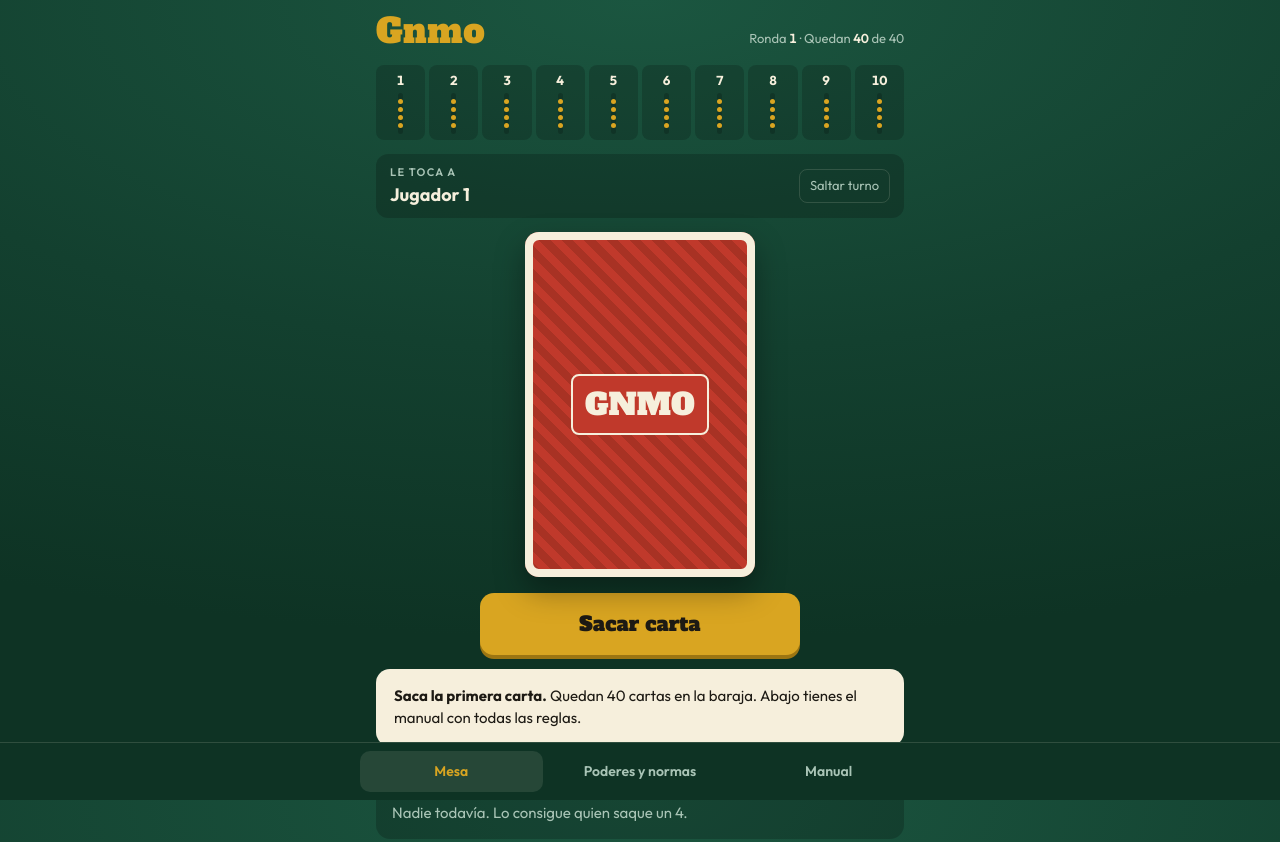
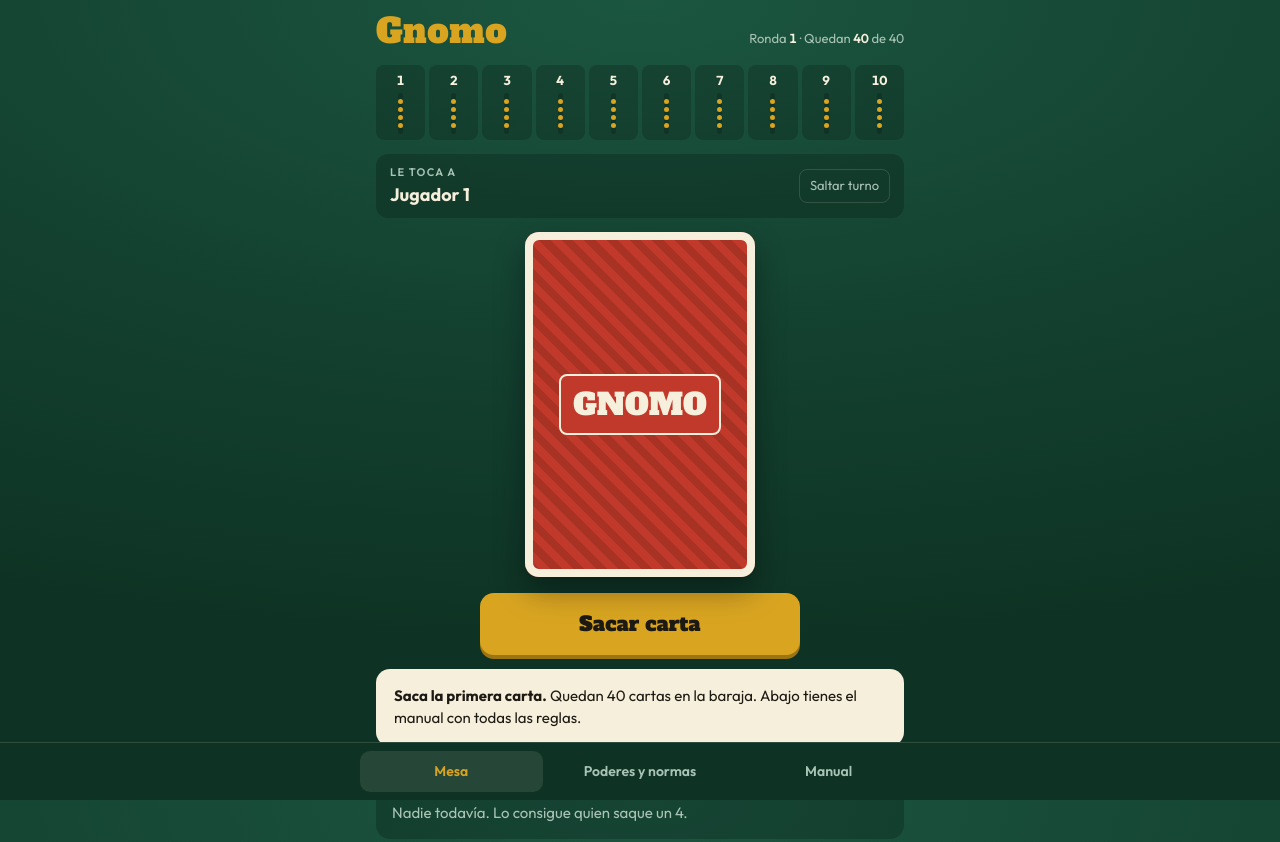
Before and after one commit to ainaracastillon/Gnomo, a plain HTML site: page index.html in a window 1280 px wide. Shown: the top 842 px of the page. Drawn offline with Linux system fonts and the light colour scheme.

Commit message:
Renombrar el juego a Gnomo
Co-Authored-By: Claude Opus 5.5 <noreply@anthropic.com>
Claude-Session: https://claude.ai/code/session_011rdakiV4cwmcJwspoS2skP

```diff
--- a/index.html
+++ b/index.html
@@ -4,7 +4,7 @@
 <meta charset="utf-8">
 <meta name="viewport" content="width=device-width, initial-scale=1, viewport-fit=cover">
 <meta name="theme-color" content="#0e3324">
-<title>Gnmo</title>
+<title>Gnomo</title>
 <link rel="preconnect" href="https://fonts.googleapis.com">
 <link rel="stylesheet" href="https://fonts.googleapis.com/css2?family=Alfa+Slab+One&family=Outfit:wght@400;500;600;700&display=swap">
 <style>
@@ -50,7 +50,7 @@ h2{font-family:var(--display);font-weight:400;font-size:20px;margin:0;color:var(
   background:var(--cream);color:var(--ink);box-shadow:0 14px 30px rgba(0,0,0,.35),inset 0 0 0 6px var(--cream),inset 0 0 0 8px var(--suit,var(--red));
   display:flex;align-items:center;justify-content:center;transition:transform .35s}
 .card.back{background:repeating-linear-gradient(45deg,var(--red) 0 8px,#a83224 8px 16px);box-shadow:0 14px 30px rgba(0,0,0,.35),inset 0 0 0 8px var(--cream)}
-.card.back::after{content:"GNMO";font-family:var(--display);color:var(--cream);font-size:30px;background:var(--red);padding:6px 12px;border-radius:8px;border:2px solid var(--cream)}
+.card.back::after{content:"GNOMO";font-family:var(--display);color:var(--cream);font-size:30px;background:var(--red);padding:6px 12px;border-radius:8px;border:2px solid var(--cream)}
 .card .n{position:absolute;font-family:var(--display);font-size:30px;line-height:1;color:var(--suit)}
 .card .n.tl{top:16px;left:18px}.card .n.br{bottom:16px;right:18px;transform:rotate(180deg)}
 .card svg{width:46%;height:auto;fill:var(--suit)}
@@ -119,7 +119,7 @@ nav button[aria-selected="true"]{background:rgba(246,239,220,.1);color:var(--gol
 
 <div class="app">
   <header>
-    <h1>Gnmo</h1>
+    <h1>Gnomo</h1>
     <div class="meta">Ronda <b id="round">1</b> · Quedan <b id="left">40</b> de 40</div>
   </header>
 
@@ -172,7 +172,7 @@ nav button[aria-selected="true"]{background:rgba(246,239,220,.1);color:var(--gol
   <section id="tab-manual" class="manual" hidden>
     <div class="intro">
       <h2>Cómo se juega</h2>
-      <p>Gnmo se juega con la baraja española de 40 cartas: del 1 al 10, cuatro de cada número (oros, copas, espadas y bastos).</p>
+      <p>Gnomo se juega con la baraja española de 40 cartas: del 1 al 10, cuatro de cada número (oros, copas, espadas y bastos).</p>
       <p>Por turnos, cada jugador saca una carta y cumple lo que dice su número. Se sigue jugando hasta que se acaba la baraja; entonces se baraja de nuevo y empieza otra ronda.</p>
       <p>Las normas, los gnomos y los poderes no se pierden al cambiar de ronda: duran toda la partida, salvo que una carta diga lo contrario.</p>
     </div>
```
Also changed, not shown: README.md.
